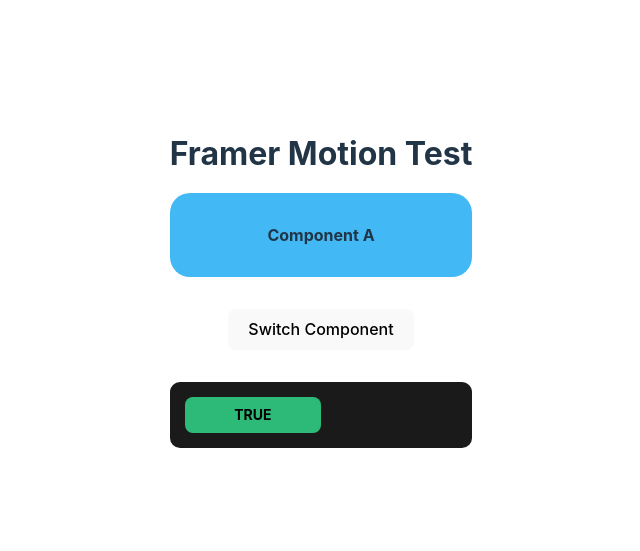
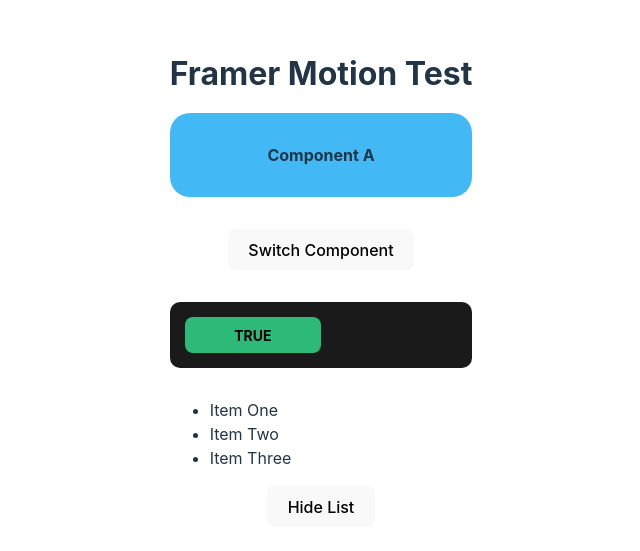
Before and after one commit to Danish-Ehsan/framer-motion-test, a React (Vite) app: page / in a window 1280 px wide. Shown: the part 119-670 px from the top of the page, without its empty margins (319-959 px from the left). Built offline with nearby package versions, Linux system fonts and the light colour scheme.

Commit message:
Added ComponentE for list animations

```diff
--- a/src/App.jsx
+++ b/src/App.jsx
@@ -32,6 +32,7 @@ function App() {
             </div>
             {/* <ComponentC /> */}
             <ComponentD />
+            <ComponentE />
         </>
     );
 }
@@ -110,4 +111,51 @@ function ComponentD() {
     );
 }
 
+function ComponentE() {
+    const [isVisible, setIsVisible] = useState(true);
+
+    const list = {
+        visible: {
+            transition: {
+                when: "beforeChildren",
+                staggerChildren: 0.2
+            }
+        },
+        hidden: {
+            transition: {
+                when: "afterChildren"
+            }
+        }
+    };
+
+    const item = {
+        visible: { opacity: 1, x: 0 },
+        hidden: { opacity: 0, x: -20 }
+    };
+
+    const listItems = ["Item One", "Item Two", "Item Three"];
+
+    return (
+        <>
+            <motion.ul
+                className="component-list"
+                initial="hidden"
+                animate={isVisible ? "visible" : "hidden"}
+                variants={list}
+            >
+                {listItems.map((elm) => {
+                    return (
+                        <motion.li key={elm} variants={item}>
+                            {elm}
+                        </motion.li>
+                    );
+                })}
+            </motion.ul>
+            <button onClick={() => setIsVisible(!isVisible)}>
+                {isVisible ? "Hide List" : "Show List"}
+            </button>
+        </>
+    );
+}
+
 export default App;
--- a/src/App.scss
+++ b/src/App.scss
@@ -43,6 +43,7 @@
     border-radius: 10px;
     display: flex;
     justify-content: flex-end;
+    margin-bottom: 30px;
 
     &.active {
         justify-content: flex-start;
@@ -60,3 +61,9 @@
         background: #2dba78;
     }
 }
+
+.component-list {
+    li {
+        text-align: left;
+    }
+}
```
